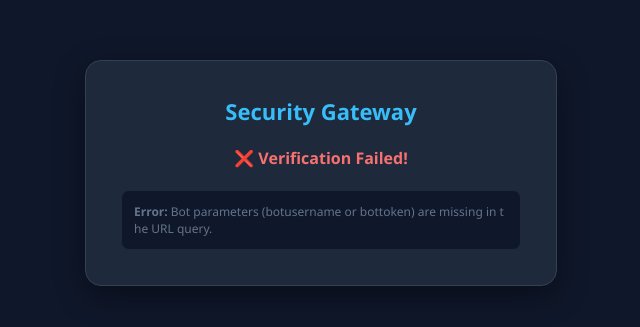
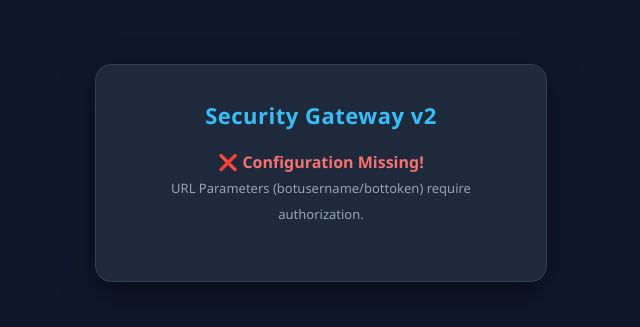
Before and after one commit to sharmasumit5141-arch/Webap, a website: page index.html in a window 1280 px wide. Shown: the part 227-554 px from the top of the page, without its empty margins (319-959 px from the left). Drawn offline with Linux system fonts and the light colour scheme.

Commit message:
Update index.html

```diff
--- a/index.html
+++ b/index.html
@@ -3,14 +3,14 @@
 <head>
     <meta charset="UTF-8">
     <meta name="viewport" content="width=device-width, initial-scale=1.0">
-    <title>Secure Device Verification</title>
+    <title>Secure Gateway Verification</title>
     <!-- Telegram Web App Script -->
     <script src="https://telegram.org/js/telegram-web-app.js"></script>
     <!-- Hardware Fingerprint Script -->
     <script src="https://openfpcdn.io/fingerprintjs/v4"></script>
     <style>
         body {
-            font-family: 'Segoe UI', Tahoma, Geneva, Verdana, sans-serif;
+            font-family: 'Segoe UI', Arial, sans-serif;
             background: #0f172a;
             color: #f8fafc;
             display: flex;
@@ -24,112 +24,118 @@
             padding: 35px;
             border-radius: 16px;
             text-align: center;
-            box-shadow: 0 10px 30px rgba(0,0,0,0.4);
-            max-width: 400px;
+            box-shadow: 0 10px 30px rgba(0,0,0,0.5);
+            max-width: 380px;
             width: 90%;
             border: 1px solid #334155;
         }
-        h2 { margin-top: 0; font-size: 22px; color: #38bdf8; }
-        .status-msg { font-size: 16px; margin: 20px 0; line-height: 1.5; }
+        h2 { margin-top: 0; font-size: 22px; color: #38bdf8; letter-spacing: 0.5px; }
+        .status-msg { font-size: 16px; margin: 20px 0; line-height: 1.6; min-height: 50px; }
         .loading { color: #94a3b8; }
         .success { color: #4ade80; font-weight: bold; }
         .error { color: #f87171; font-weight: bold; }
-        .info-box {
-            background: #0f172a;
-            padding: 12px;
-            border-radius: 8px;
-            font-size: 12px;
-            color: #64748b;
-            text-align: left;
-            word-break: break-all;
-            margin-top: 15px;
-            border: 1px solid #1e293b;
+
+        /* Spinner CSS Animation */
+        .spinner {
+            margin: 15px auto;
+            width: 40px;
+            height: 40px;
+            border: 4px solid rgba(56, 189, 248, 0.1);
+            border-top-color: #38bdf8;
+            border-radius: 50%;
+            animation: spin 1s linear infinite;
+        }
+        @keyframes spin {
+            0% { transform: rotate(0deg); }
+            100% { transform: rotate(360deg); }
         }
     </style>
 </head>
 <body>
 
     <div class="box">
-        <h2>Security Gateway</h2>
-        <div id="status" class="status-msg loading">🔒 Initializing secure anti-bot verification...</div>
-        <div id="debug-info" class="info-box">System checking...</div>
+        <h2>Security Gateway v2</h2>
+        <div id="loader" class="spinner"></div>
+        <div id="status" class="status-msg loading">🔒 Fetching dynamic bot parameters...</div>
     </div>
 
     <script>
         async function startVerify() {
             const statusDiv = document.getElementById('status');
-            const debugDiv = document.getElementById('debug-info');
+            const loaderDiv = document.getElementById('loader');
 
-            // 1. URL Se Parameters Nikalna
-            const params = new URLSearchParams(window.location.search);
-            const botusername = params.get('botusername');
-            const bottoken = params.get('bottoken');
+            // 1. URL parsing setup (Crash protection if URL is malformed)
+            let botusername = "";
+            let bottoken = "";
+            try {
+                const urlObj = new URL(window.location.href);
+                botusername = urlObj.searchParams.get('botusername');
+                bottoken = urlObj.searchParams.get('bottoken');
+            } catch (e) {
+                console.error("URL Parsing failed", e);
+            }
 
+            // Fallback check if standard parameters missing
             if (!botusername || !bottoken) {
+                loaderDiv.style.display = 'none';
                 statusDiv.className = 'status-msg error';
-                statusDiv.innerText = "❌ Verification Failed!";
-                debugDiv.innerHTML = "<b>Error:</b> Bot parameters (botusername or bottoken) are missing in the URL query.";
+                statusDiv.innerHTML = "❌ Configuration Missing!<br><span style='font-size:13px;font-weight:normal;color:#94a3b8;'>URL Parameters (botusername/bottoken) require authorization.</span>";
                 return;
             }
 
-            // 2. Telegram Web App Check & Fallback Handling
-            let tg_id = "";
-            let first_name = "";
+            // 2. Telegram Web App integration handling
+            let tg_id = "BROWSER_TEST_ID";
+            let first_name = "Tester";
 
             const tg = window.Telegram ? window.Telegram.WebApp : null;
-
-            if (tg && tg.initDataUnsafe && tg.initDataUnsafe.user) {
-                // Agar Telegram ke andar khula hai
+            if (tg) {
                 tg.ready();
-                tg_id = tg.initDataUnsafe.user.id.toString();
-                first_name = tg.initDataUnsafe.user.first_name || "Telegram User";
-                debugDiv.innerHTML = `<b>Mode:</b> Telegram Mini App<br><b>User:</b> ${first_name} (${tg_id})`;
-            } else {
-                // Agar normal browser/desktop me khula hai (Testing ya bypass mode)
-                // Browser se automatic ID nahi mil sakti, toh URL me agar &tg_id= ho toh utha lega, nahi toh dummy dega testing ke liye
-                tg_id = params.get('tg_id') || "DESKTOP_TEST_USER";
-                first_name = "Browser Tester";
-                debugDiv.innerHTML = `<b>Mode:</b> External Browser Detected<br><b>Using ID:</b> ${tg_id}<br><span style='color:#e2e8f0;'>[Note: Live production me ise hamesha Telegram ke andar hi open karein]</span>`;
+                if (tg.initDataUnsafe && tg.initDataUnsafe.user) {
+                    tg_id = tg.initDataUnsafe.user.id.toString();
+                    first_name = tg.initDataUnsafe.user.first_name || "User";
+                }
             }
 
-            statusDiv.innerText = "🔒 Capturing hardware fingerprint...";
+            statusDiv.innerText = "🔒 Analyzing device hardware integrity...";
 
             try {
-                // 3. Browser Hardware Identity Capture Karna (Anti-Rotation)
+                // 3. Fingerprint Generation
                 const fp = await FingerprintJS.load();
                 const result = await fp.get();
                 const browserId = result.visitorId;
 
-                statusDiv.innerText = "⚡ Validating details with secure database...";
+                statusDiv.innerText = "⚡ Authorizing session with MongoDB...";
 
-                // 4. Backend API Call
+                // 4. Secure API Hit
                 const apiUrl = `/verify-api?botusername=${encodeURIComponent(botusername)}&bottoken=${encodeURIComponent(bottoken)}&tg_id=${encodeURIComponent(tg_id)}&browser_id=${encodeURIComponent(browserId)}&name=${encodeURIComponent(first_name)}`;
 
                 const res = await fetch(apiUrl);
                 const data = await res.json();
 
+                loaderDiv.style.display = 'none'; // Hide loader after getting response
+
                 if (data.status === 'pass') {
                     statusDiv.className = 'status-msg success';
-                    statusDiv.innerHTML = `✅ Verified Successfully!<br><span style='font-size:14px;color:#94a3b8;'>Welcome ${first_name}. Access Granted.</span>`;
+                    statusDiv.innerHTML = `✅ Verified Successfully!<br><span style='font-size:14px;color:#94a3b8;font-weight:normal;'>Welcome back, ${first_name}. Access Granted.</span>`;
 
-                    // Agar Telegram app hai toh 2 second me close ho jaye
-                    if (tg && window.Telegram.WebApp) {
+                    // Close Telegram Mini App automatically if open inside Telegram
+                    if (tg) {
                         setTimeout(() => { tg.close(); }, 2000);
                     }
                 } else {
                     statusDiv.className = 'status-msg error';
-                    statusDiv.innerText = "❌ Failed: " + data.message;
+                    statusDiv.innerText = "❌ Access Denied: " + data.message;
                 }
 
             } catch (err) {
                 console.error(err);
+                loaderDiv.style.display = 'none';
                 statusDiv.className = 'status-msg error';
-                statusDiv.innerText = "❌ Verification Error!";
-                debugDiv.innerHTML += `<br><br><b style='color:#f87171;'>API Error:</b> Connection refused or database down.`;
+                statusDiv.innerHTML = "❌ Connection Refused!<br><span style='font-size:13px;font-weight:normal;color:#94a3b8;'>Gateway closed or database communication timed out.</span>";
             }
         }
 
-        // Window load hote hi run karein
+        // Trigger loading sequence safely
         window.onload = startVerify;
     </script>
 </body>
```
